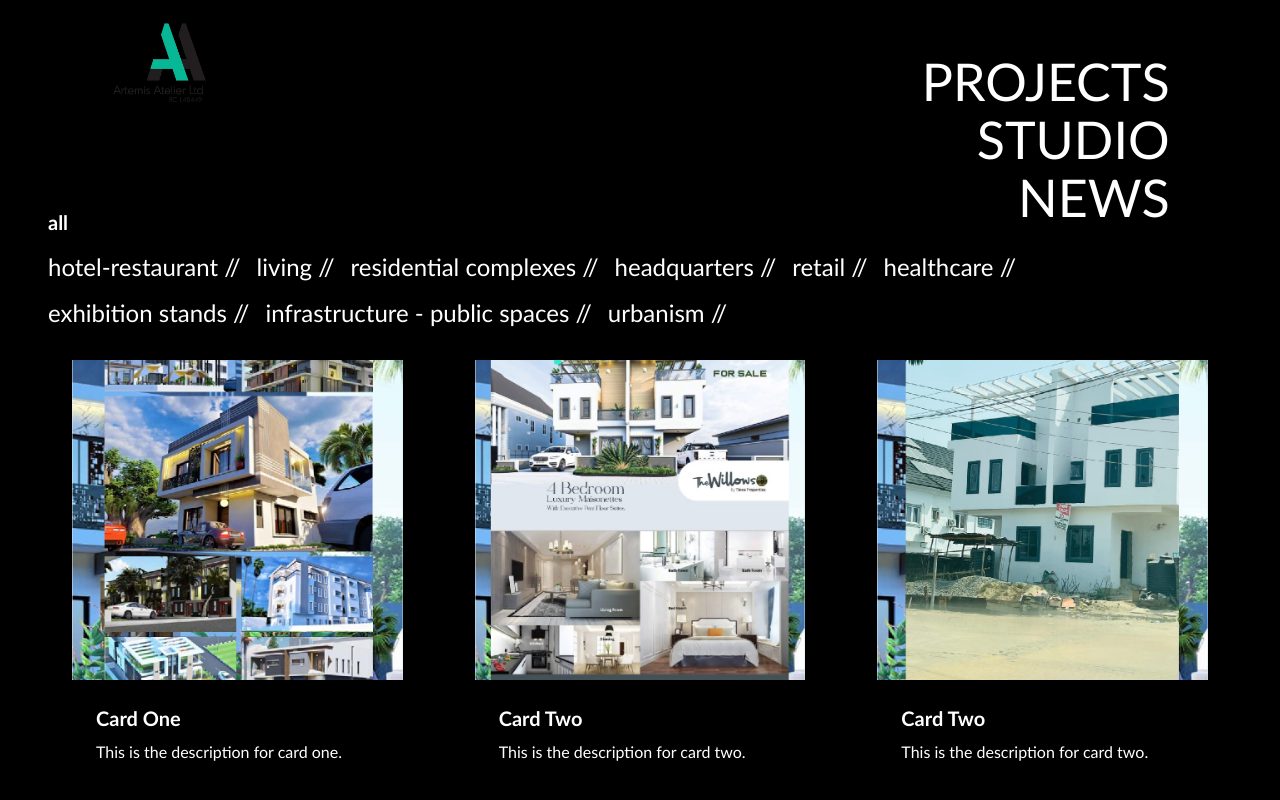
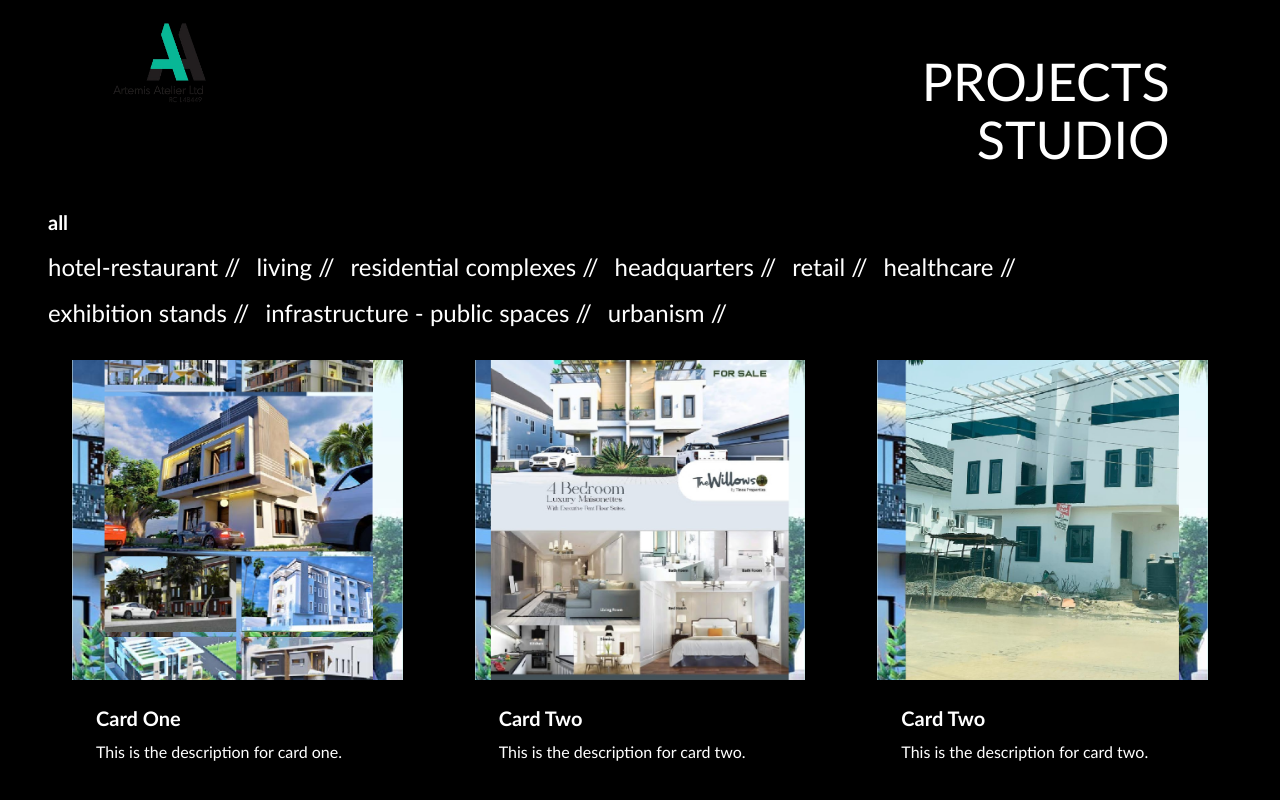
Before and after one commit to Rotinuel/artemis, a Next.js app: page /products in a window 1280 px wide. Shown: the top 800 px of the page. Built offline with nearby package versions, Linux system fonts and the light colour scheme; a web font is replaced by a local one.

Commit message:
about us

```diff
--- a/app/components/Navbar.jsx
+++ b/app/components/Navbar.jsx
@@ -12,8 +12,8 @@ const Navbar = () => {
 
   const menuItems = [
     { name: "PROJECTS", href:"/products"},
-    { name: "STUDIO", href:"/studio"},
-    { name: "NEWS", href:"/news"}
+    { name: "STUDIO", href:"/studio"}
+    // { name: "NEWS", href:"/news"}
   ];
 
   useEffect(() => {
--- a/app/products/page.js
+++ b/app/products/page.js
@@ -4,15 +4,15 @@ import Image from "next/image";
 
 const products = () => {
   const productsLinks = [
-    { name: "hotel-restaurant //", href: "/" },
-    { name: "living //", href: "/" },
-    { name: "residential complexes //", href: "/" },
-    { name: "headquarters //", href: "/" },
-    { name: "retail //", href: "/" },
-    { name: "healthcare //", href: "/" },
-    { name: "exhibition stands //", href: "/" },
-    { name: "infrastructure - public spaces //", href: "/" },
-    { name: "urbanism //", href: "/" },
+    { name: "hotel-restaurant //", href: "/products" },
+    { name: "living //", href: "/products" },
+    { name: "residential complexes //", href: "/products" },
+    { name: "headquarters //", href: "/products" },
+    { name: "retail //", href: "/products" },
+    { name: "healthcare //", href: "/products" },
+    { name: "exhibition stands //", href: "/products" },
+    { name: "infrastructure - public spaces //", href: "/products" },
+    { name: "urbanism //", href: "/products" },
   ];
 
   const cards = [
--- a/app/studio/page.jsx
+++ b/app/studio/page.jsx
@@ -1,8 +1,29 @@
 import React from 'react'
+import Image from "next/image"
 
 const studio = () => {
   return (
-    <div>studio</div>
+    <div>
+      <div className="w-full overflow-hidden bg-black min-h-screen text-white relative z-[1] p-12 font-trebuchet pt-52">
+        <div className="flex flex-col gap-10 lg:gap-20">
+          <h1 className="text-[52px] leading-[50px]">STUDIO</h1>
+          <p className="text-[20px] leading-[30px] max-w-3xl">
+          Artemis Atelier Limited is one of Nigeria's leading architectural and construction company located in Lagos Nigeria. The company was founded by Mr C. E. Makama with the aim to deliver outstanding service in our areas of specialization. We deal with architectural design, construction, facility management, real estate development and architectural design/drafting services.
+          </p>
+        </div>
+      </div>
+      <div className="w-full overflow-hidden bg-black min-h-screen text-white relative z-[1] p-12 font-trebuchet pt-52">
+        <div className="flex flex-col gap-10 lg:gap-20">
+          <h1 className="text-[52px] leading-[50px]">OUR TEAM</h1>
+          <p className="text-[20px] leading-[30px] max-w-3xl">
+            Our team is made up of talented and experienced professionals who
+            are dedicated to delivering high-quality designs that meet the needs
+            of our clients. We work collaboratively to ensure that every project
+            is a success.
+          </p>
+        </div>
+    </div>
+    </div>
   )
 }
 
```
